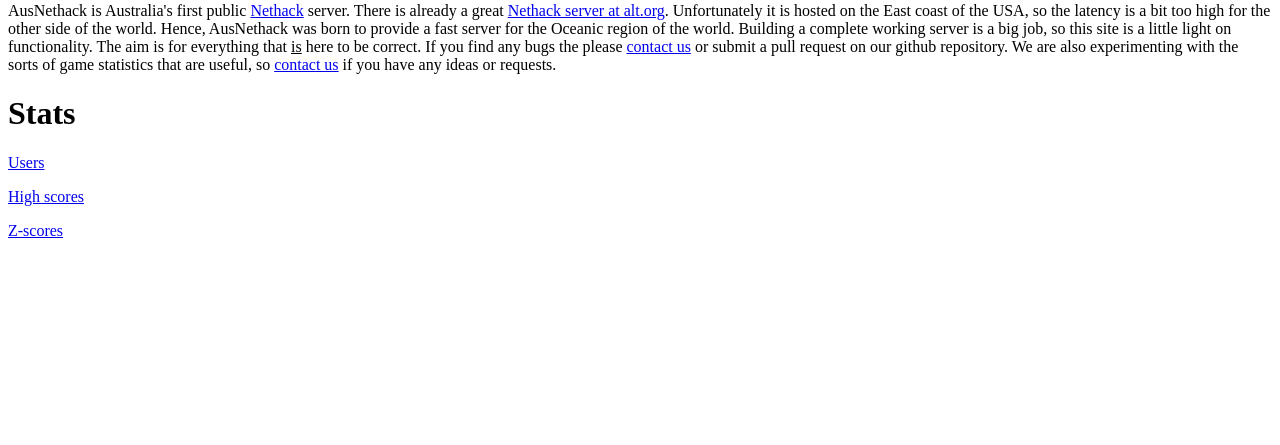
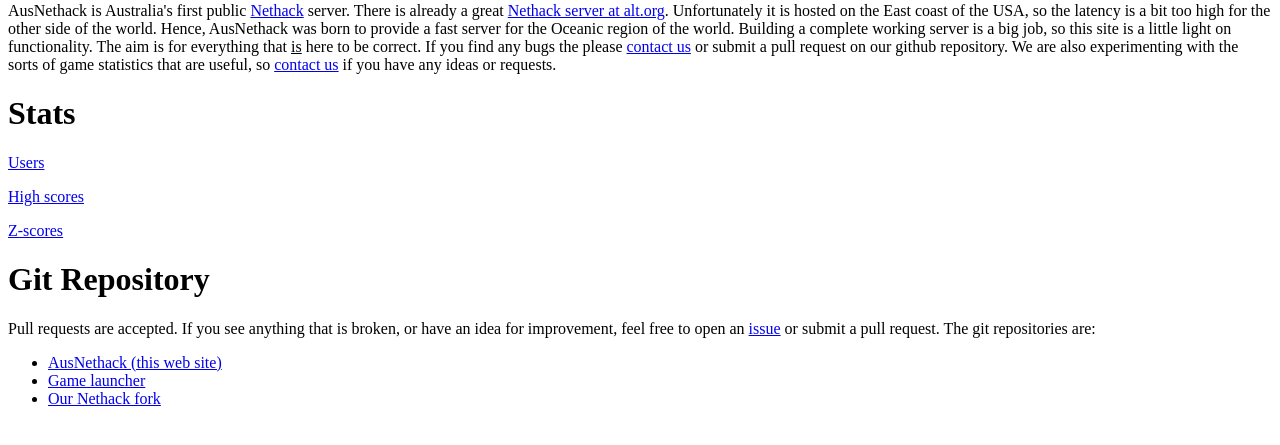
Before and after one commit to jarro2783/ausnethack, a Flask app: page / in a window 1280 px wide. Shown: the part 279-724 px from the top of the page. Run offline with Flask 2, Linux system fonts and the light colour scheme.

Commit message:
various improvements

```diff
--- a/site/main.py
+++ b/site/main.py
@@ -1,4 +1,5 @@
 from flask import Flask, render_template
+import flask
 import sqlite3
 import wwwnethack as wwwnh
 
@@ -36,18 +37,7 @@ def users():
     app.config.pagename = "Users"
     return render_template("users.html", users = games)
 
-def calculate_z(n):
-    factor = 1.0
-    z = 0
-    i = 0
-    while i < n:
-        z += factor
-        i += 1
-        factor /= 2
-
-    return z
-
-@app.route("/zscores")
+@app.route('/zscores')
 def zscores():
     conn = sql_connect("360")
     cursor = conn.cursor()
@@ -57,18 +47,7 @@ def zscores():
         GROUP BY plname, role
     """).fetchall()
 
-    scores = {}
-    roles = {}
-
-    for r in rows:
-        plname = r['plname']
-        role = r['role']
-        roles[role] = 0
-        if plname not in scores:
-            scores[plname] = {'roles' : {}, 'total' : 0}
-        zscore = calculate_z(r['number'])
-        scores[plname]["total"] += zscore
-        scores[plname]['roles'][role] = zscore
+    scores, roles = wwwnh.calculate_zscores(rows)
 
     score_list = []
 
@@ -78,7 +57,7 @@ def zscores():
     return render_template("zscores.html", scores = score_list,
       roles = sorted(roles.keys()))
 
-@app.route("/high_scores")
+@app.route('/high_scores')
 def high_scores():
     scores = sql_query("360",
       """
@@ -91,7 +70,7 @@ def high_scores():
       """
     )
 
-    return render_template("high_scores.html", scores = scores)
+    return render_template('high_scores.html', scores = scores)
 
-if __name__ == "__main__":
+if __name__ == '__main__':
     app.run(debug=True)
--- a/site/templates/index.html
+++ b/site/templates/index.html
@@ -33,4 +33,18 @@ so {% include "contact_us.html" %} if you have any ideas or requests.
 <p><a href="/users">Users</a></p>
 <p><a href="/high_scores">High scores</a></p>
 <p><a href="/zscores">Z-scores</a></p>
+
+<h1>Git Repository</h1>
+
+Pull requests are accepted. If you see anything that is broken, or have an idea
+for improvement, feel free to open an
+<a href="{{config.SITE_GITHUB}}/issues">issue</a> or submit a pull request.
+
+The git repositories are:
+<ul>
+<li><a href="{{config.SITE_GITHUB}}">AusNethack (this web site)</a></li>
+<li><a href="{{config.LAUNCHER_GITHUB}}">Game launcher</a></li>
+<li><a href="{{config.NETHACK_GITHUB}}">Our Nethack fork</a></li>
+</ul>
+
 {% endblock %}
--- a/site/templates/layout.html
+++ b/site/templates/layout.html
@@ -4,6 +4,8 @@
 <title>{{ config.page }} {% if config.page %}-{% endif %}
 {{ config.SERVERNAME }}</title>
 <link rel="stylesheet" href="/static/main.css" />
+<link rel="shortcut icon"
+    href="{{ url_for('static', filename='favicon.ico') }}" />
 </head>
 <body>
 <div class="title-block">
--- a/site/wwwconfig.py
+++ b/site/wwwconfig.py
@@ -1,3 +1,8 @@
+github = "https://github.com/jarro2783"
+
 SERVERNAME = "AusNethack"
 NETHACKDB = {"360" : "/home/nethack/game/stats.db"}
 EMAIL = "jarro.2783@gmail.com"
+SITE_GITHUB = github + "/ausnethack"
+LAUNCHER_GITHUB = github + "/pygamelaunch"
+NETHACK_GITHUB = github + "/nethack"
```
Also changed, not shown: site/test.py (added, +7 -0 lines), site/wwwnethack/__init__.py (+30 -0 lines).
